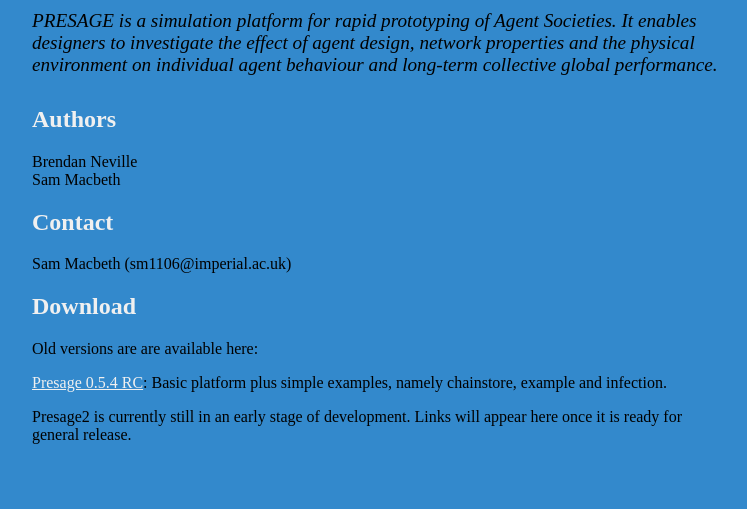
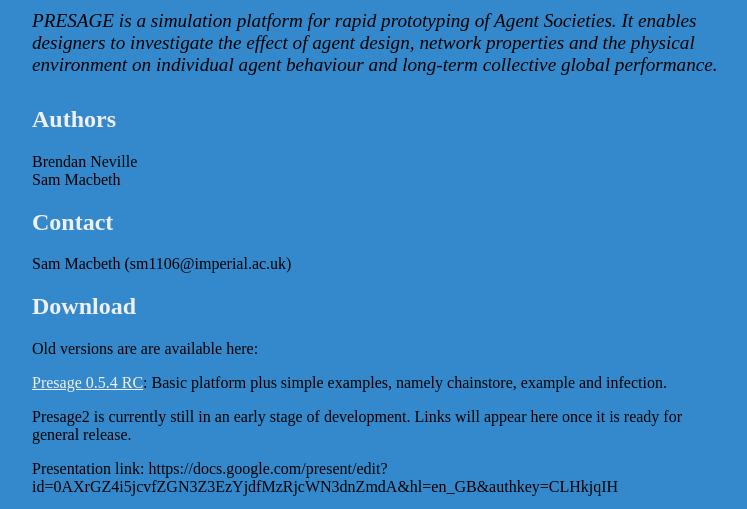
Before and after one commit to Presage/presage.github.com, a plain HTML site: page index.html in a window 1280 px wide. Shown: the part 131-640 px from the top of the page, without its empty margins (258-1005 px from the left). Drawn offline with Linux system fonts and the light colour scheme.

Commit message:
presenation link

```diff
--- a/index.html
+++ b/index.html
@@ -65,6 +65,9 @@
 	<p>
 	Presage2 is currently still in an early stage of development. Links will appear here once it is ready for general release.
 	</p>
+	<p>
+	Presentation link: https://docs.google.com/present/edit?id=0AXrGZ4i5jcvfZGN3Z3EzYjdfMzRjcWN3dnZmdA&hl=en_GB&authkey=CLHkjqIH
+	</p>
 
     <div class="footer">
 
```
